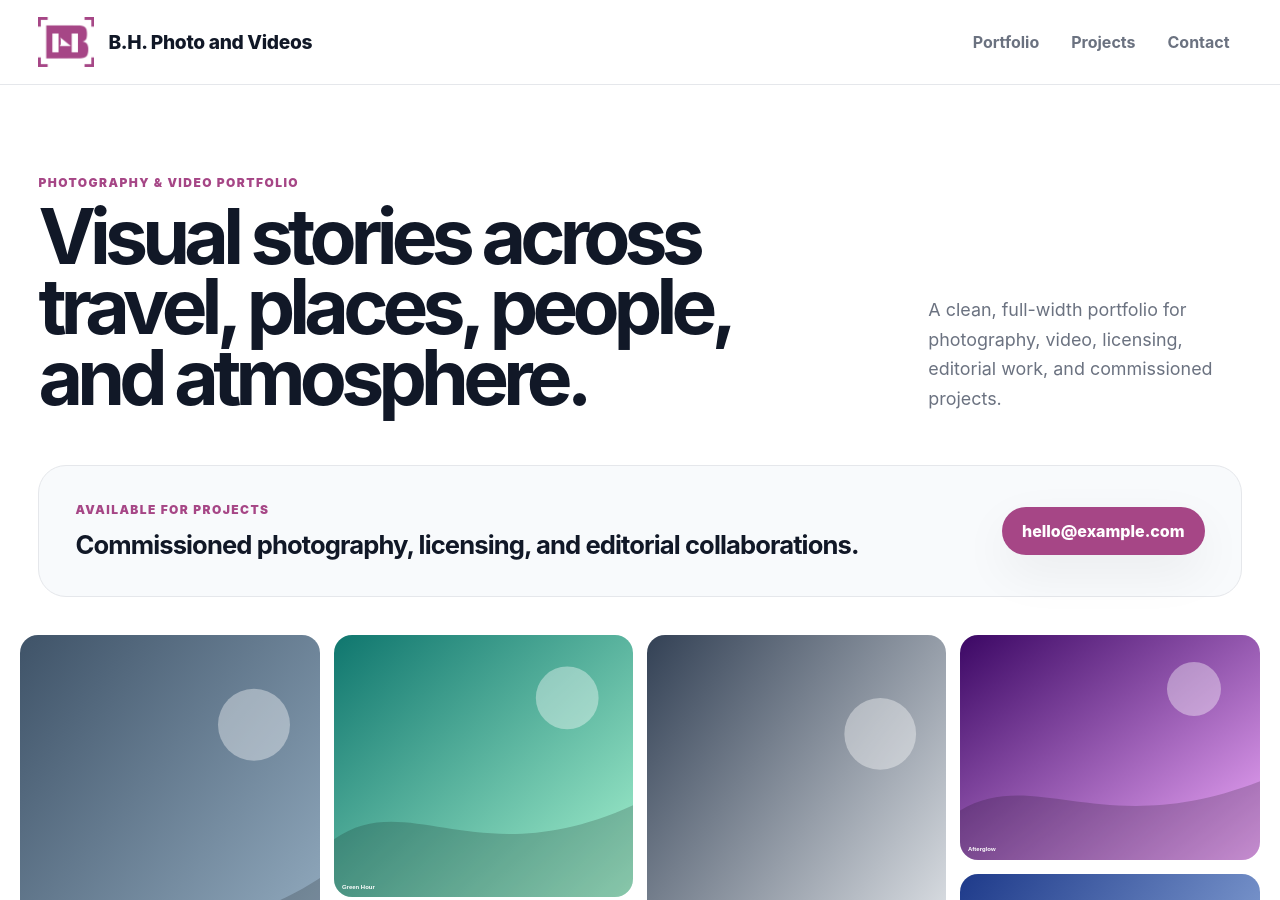
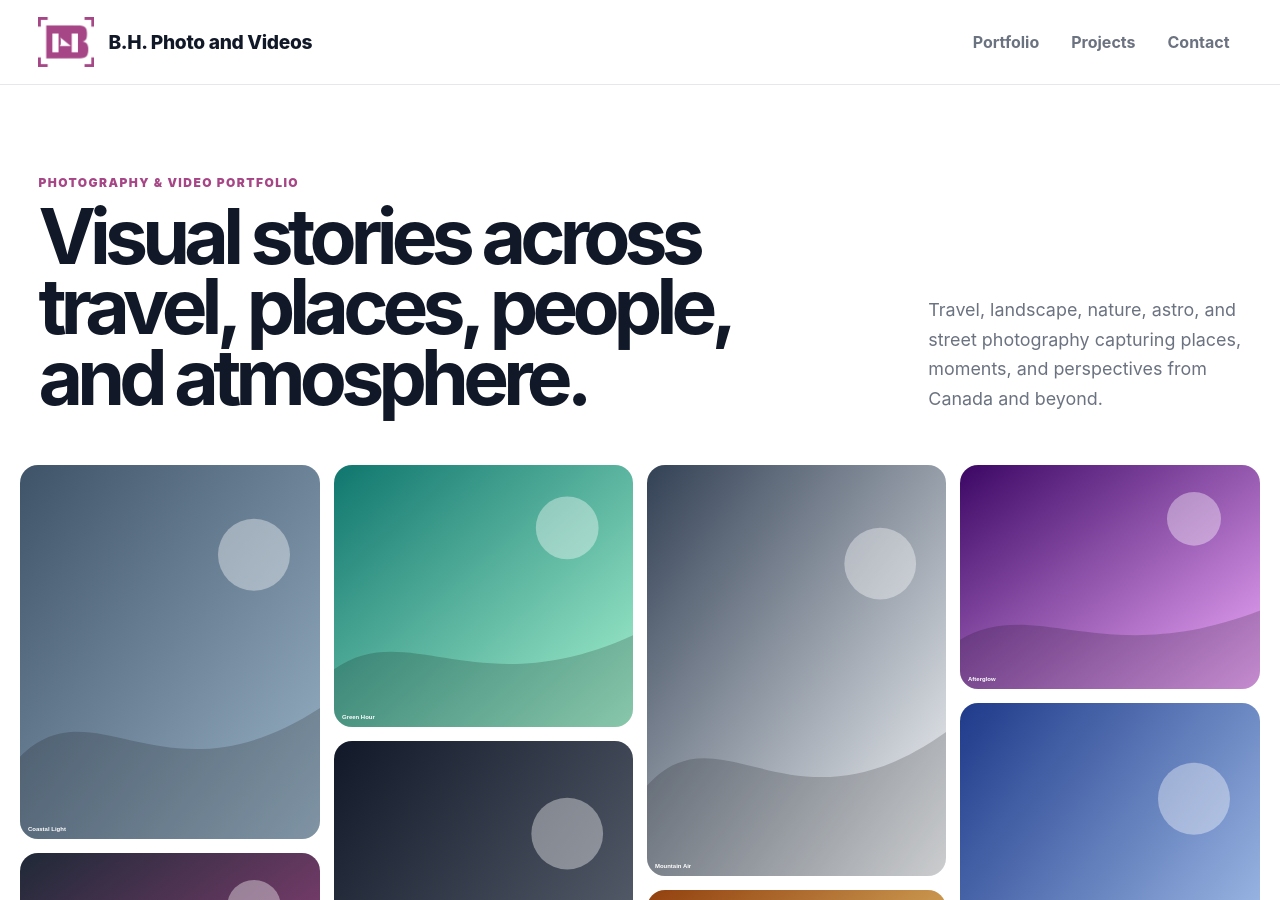
Before and after one commit to bhpv/www, a Jekyll site: the page built from index.html, in a window 1280 px wide and 900 px high. Built offline with Jekyll 4.4.1, drawn with Linux system fonts in a browser that asks for light colours.

Commit message:
Update index.html

```diff
--- a/index.html
+++ b/index.html
@@ -9,9 +9,10 @@ description: Full-width photography and videography portfolio for B.H. Photo and
     <p class="eyebrow">Photography & Video Portfolio</p>
     <h1>Visual stories across travel, places, people, and atmosphere.</h1>
   </div>
-  <p class="intro-copy">A clean, full-width portfolio for photography, video, licensing, editorial work, and commissioned projects.</p>
+  <p class="intro-copy">Travel, landscape, nature, astro, and street photography capturing places, moments, and perspectives from Canada and beyond.</p>
 </section>
 
+<!--
 <section class="contact-strip" id="projects">
   <div>
     <p class="eyebrow">Available for projects</p>
@@ -19,6 +20,7 @@ description: Full-width photography and videography portfolio for B.H. Photo and
   </div>
   <a href="mailto:hello@example.com">hello@example.com</a>
 </section>
+-->
 
 <section class="portfolio-section" id="portfolio" aria-label="Photography portfolio">
   <div class="masonry-grid">
```
